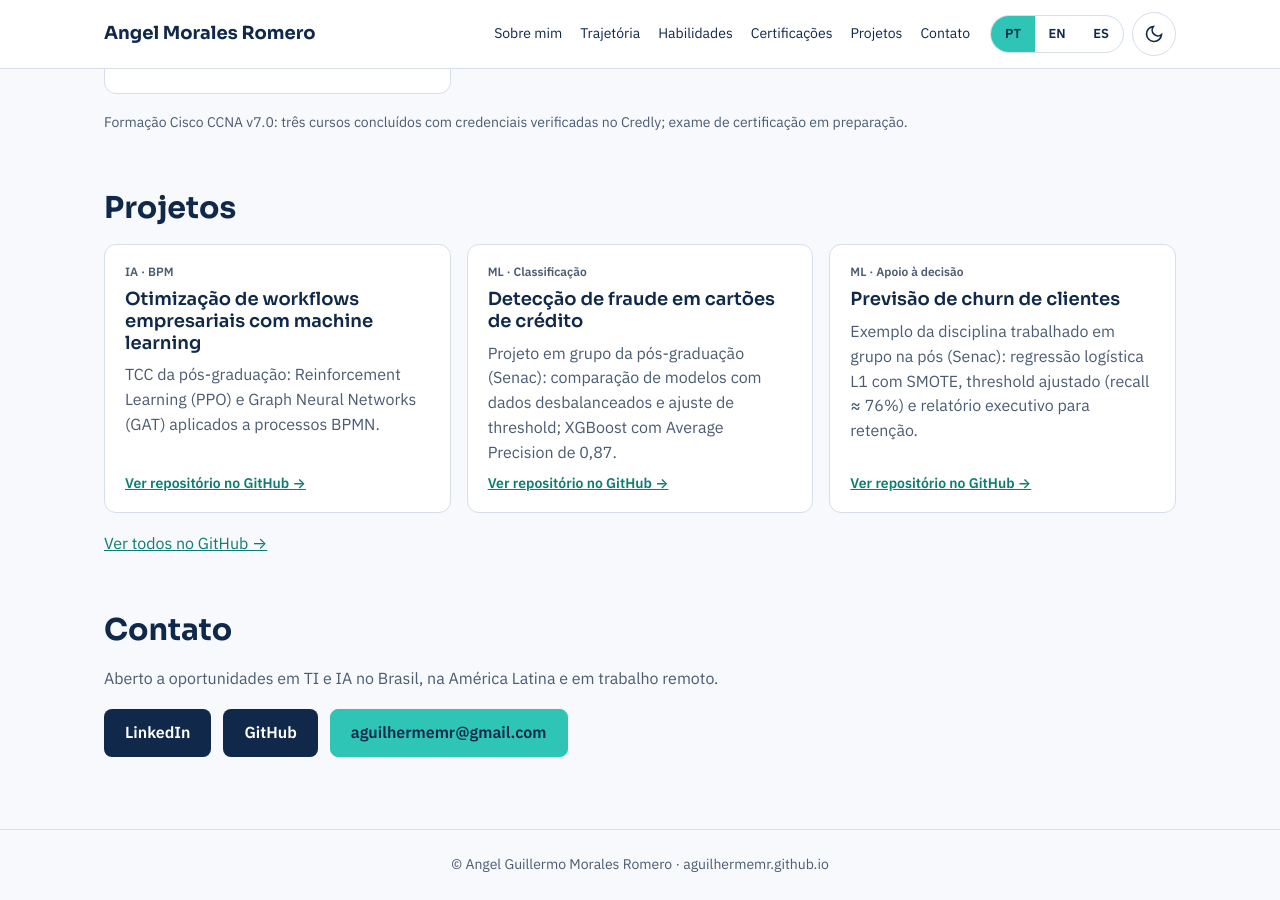
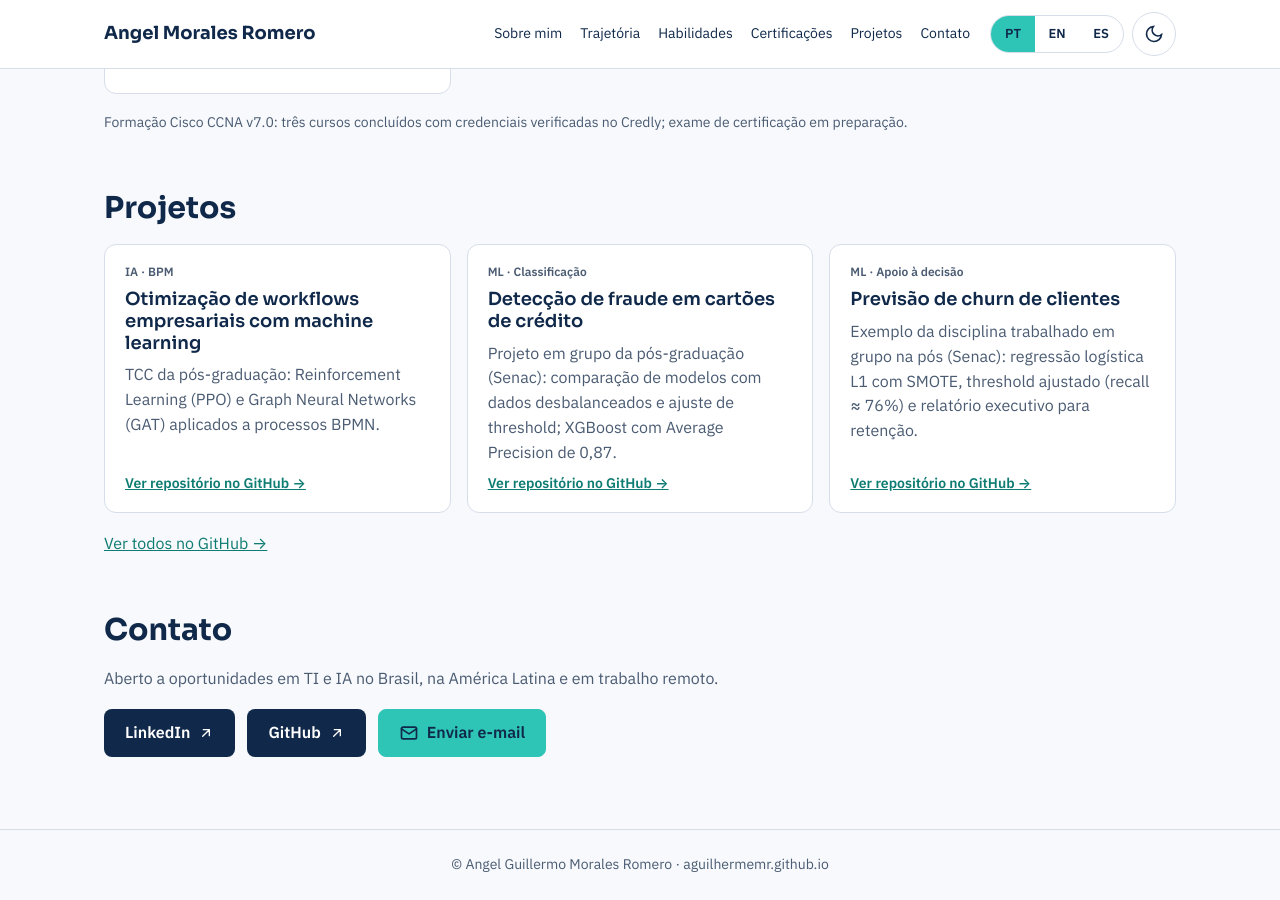
Before and after one commit to aguilhermemr/aguilhermemr.github.io, a Jekyll site: the page built from index.html, in a window 1280 px wide and 900 px high, scrolled down 2275 px. Built offline with Jekyll 4.4.1, drawn with Linux system fonts in a browser that asks for light colours.

Commit message:
Contato: botão de e-mail com ícone de envelope e texto traduzido

```diff
--- a/_layouts/home.html
+++ b/_layouts/home.html
@@ -201,9 +201,11 @@ if(!s){s=window.matchMedia&&matchMedia('(prefers-color-scheme: dark)').matches?'
   <h2>{{ t.sections.contact }}</h2>
   <p class="muted">{{ t.contact_text }}</p>
   <div class="contact">
-    <a class="btn btn-navy" href="{{ site.linkedin }}" rel="noopener" target="_blank">LinkedIn</a>
-    <a class="btn btn-navy" href="{{ site.github }}" rel="noopener" target="_blank">GitHub</a>
-    <a class="btn btn-solid" href="mailto:{{ site.email }}">{{ site.email }}</a>
+    {%- case page.lang %}{% when "en" %}{% assign email_label = "Send an email" %}{% when "es" %}{% assign email_label = "Enviar un correo" %}{% else %}{% assign email_label = "Enviar e-mail" %}{% endcase %}
+    {%- assign ext = '<svg class="btn-ico" width="16" height="16" viewBox="0 0 24 24" fill="none" stroke="currentColor" stroke-width="2" stroke-linecap="round" stroke-linejoin="round" aria-hidden="true"><path d="M7 17L17 7M8 7h9v9"/></svg>' %}
+    <a class="btn btn-navy" href="{{ site.linkedin }}" rel="noopener" target="_blank">LinkedIn {{ ext }}</a>
+    <a class="btn btn-navy" href="{{ site.github }}" rel="noopener" target="_blank">GitHub {{ ext }}</a>
+    <a class="btn btn-solid" href="mailto:{{ site.email }}" title="{{ site.email }}" aria-label="{{ email_label }}: {{ site.email }}"><svg class="btn-ico" width="20" height="20" viewBox="0 0 24 24" fill="none" stroke="currentColor" stroke-width="2" stroke-linecap="round" stroke-linejoin="round" aria-hidden="true"><rect x="3" y="5" width="18" height="14" rx="2"/><path d="M3 7l9 6 9-6"/></svg>{{ email_label }}</a>
   </div>
 </section>
 
```
